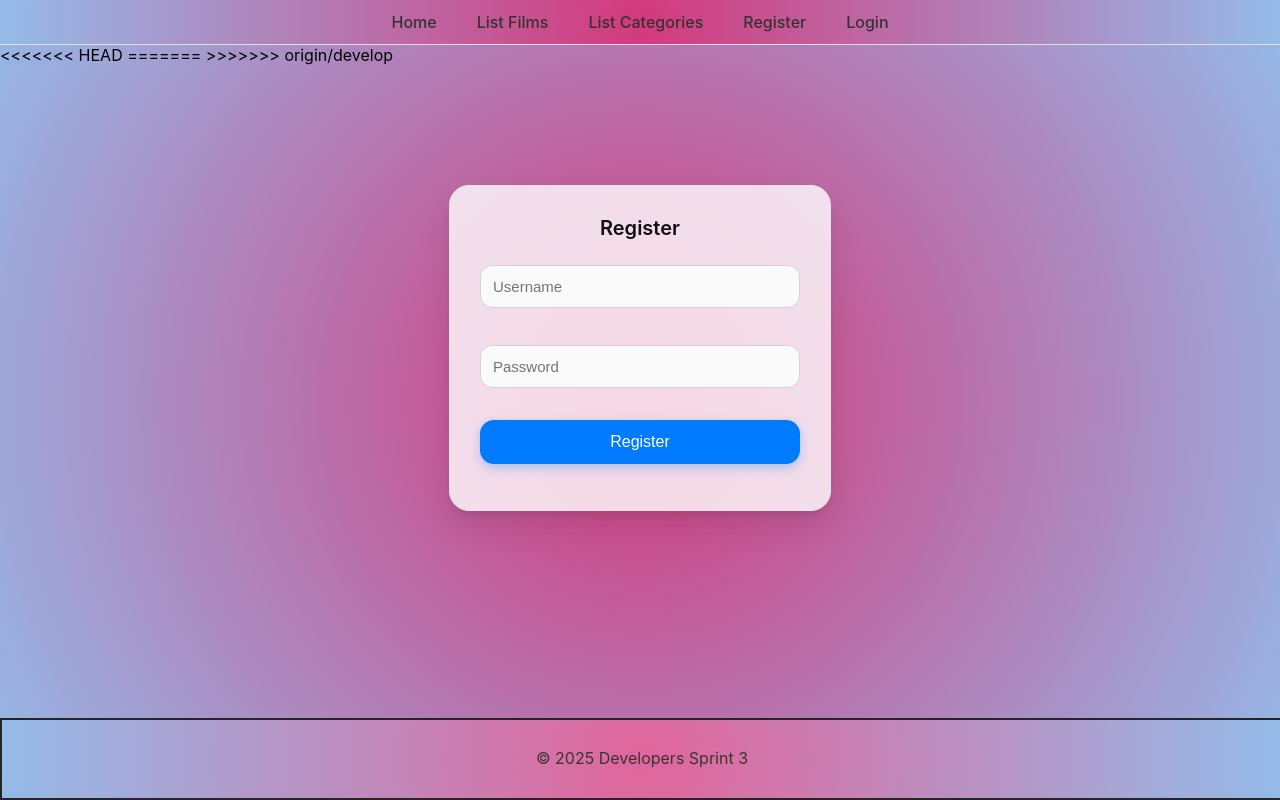
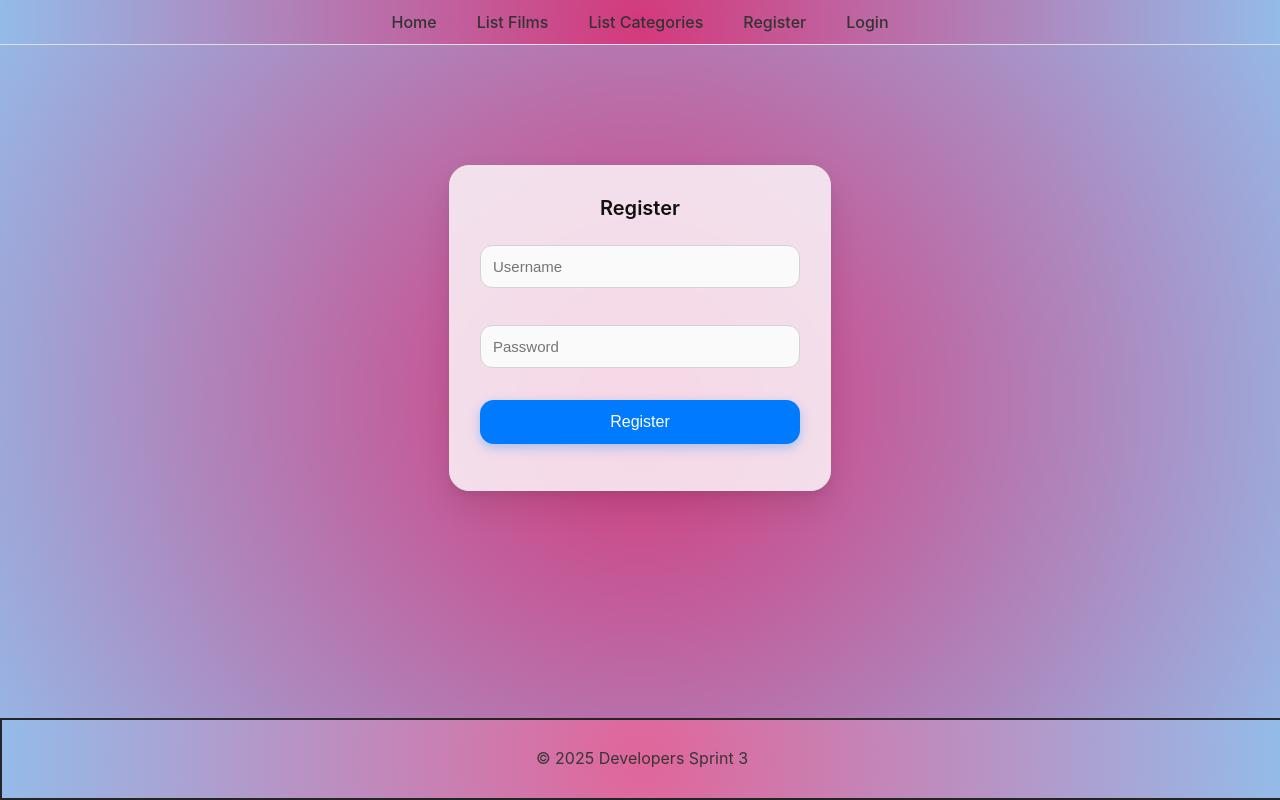
Before and after one commit to VictorCharneco/S3-Developers, a PHP site: page /register in a window 1280 px wide. Run offline with PHP 8.4, Linux system fonts and the light colour scheme.

Commit message:
aceptado cambio entrante en register.phtml

```diff
--- a/app/views/scripts/register/register.phtml
+++ b/app/views/scripts/register/register.phtml
@@ -1,12 +1,5 @@
-<<<<<<< HEAD
-<style>
-    <?php include 'stylesheets/card.css';
-     ?>
-</style>
-=======
 <link rel="stylesheet" href="stylesheets/card.css">
 <link rel="stylesheet" href="stylesheets/validations.css">
->>>>>>> origin/develop
 <div id="card">
     <h3>Register</h3>
     <form method="post" action="<?= $this->baseUrl() ?>/register">
```
